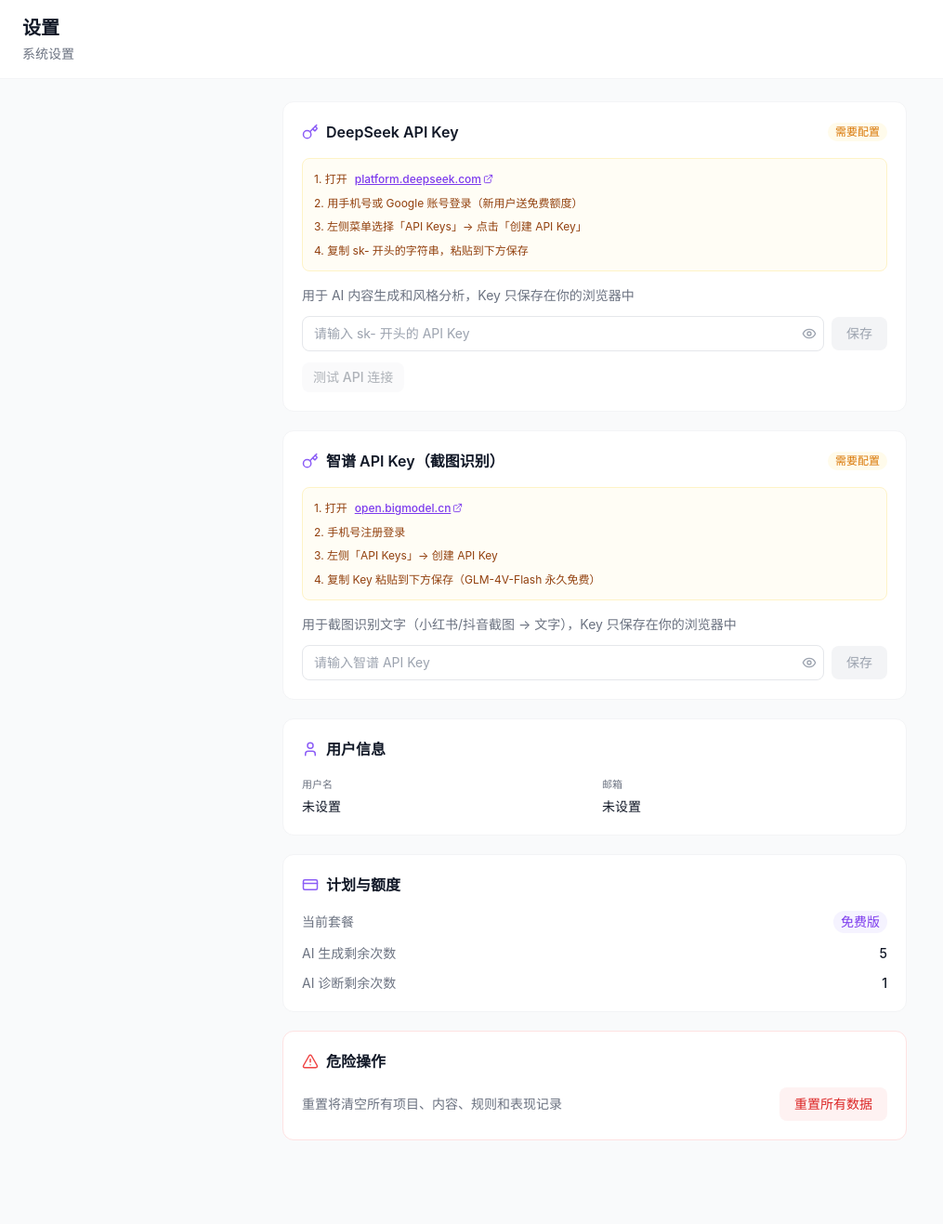
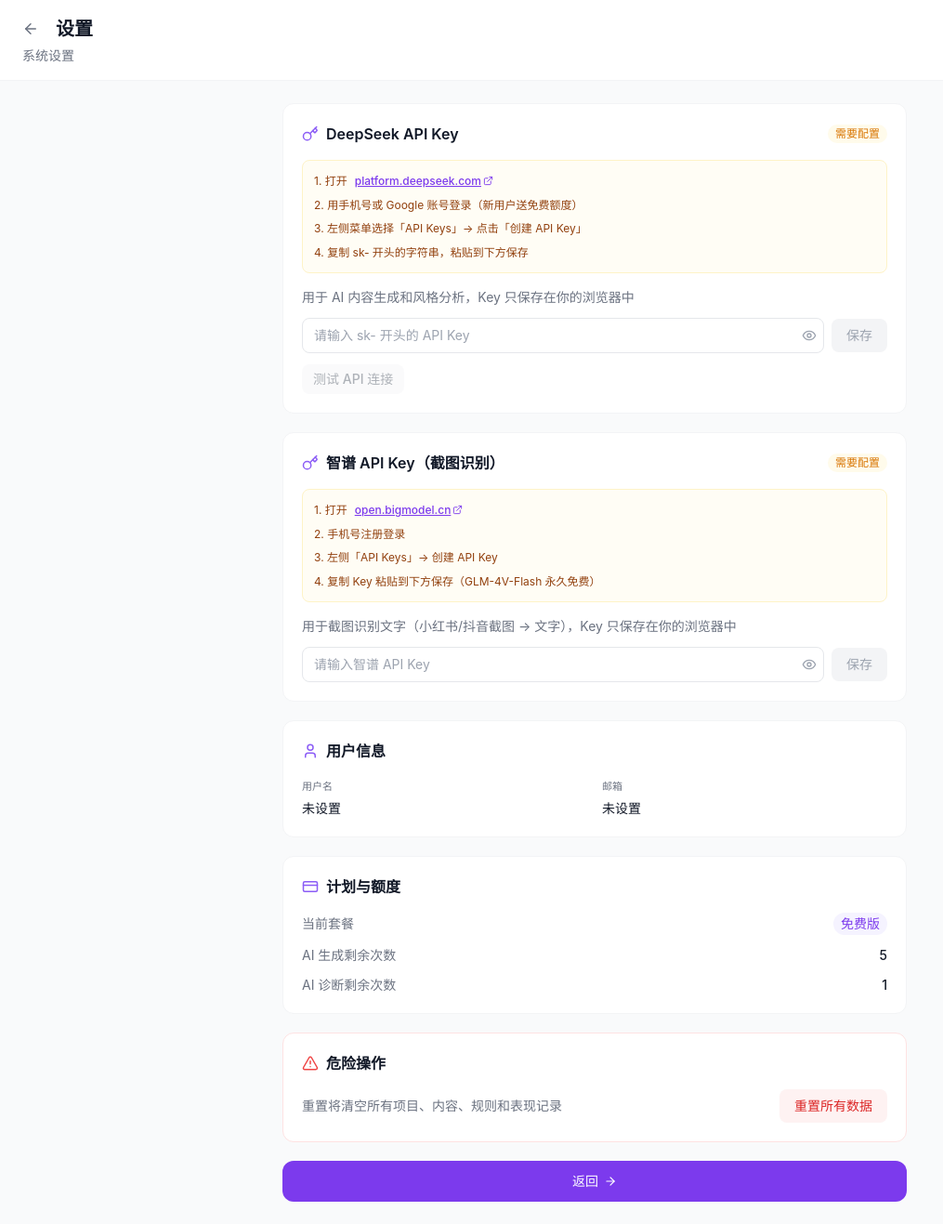
Before and after one commit to L2027123/guohe, a React (Vite) app: page /#/settings in a window 1280 px wide. Shown: the whole page at 93% size, without its empty margins (0-1015 px from the left). Before the commit the page ends 1251 px from the top, so only its background shows below. Built offline with nearby package versions, Linux system fonts and the light colour scheme.

Commit message:
fix: OCR max_tokens超限+Settings返回按钮缺失

```diff
--- a/src/pages/Settings.jsx
+++ b/src/pages/Settings.jsx
@@ -83,14 +83,20 @@
     <div className="flex flex-col h-full">
       <header className="px-6 py-4 bg-white border-b border-gray-100 shrink-0">
         <div className="flex items-center gap-3 mb-1">
-          {returnInfo?.from && (
-            <button
-              onClick={() => navigate(returnInfo.from, { state: returnInfo.fromState })}
-              className="p-1.5 -ml-1.5 rounded-lg hover:bg-gray-100 text-gray-500 hover:text-gray-900 transition-colors"
-            >
-              <ArrowLeft size={18} />
-            </button>
-          )}
+          <button
+            onClick={() => {
+              if (returnInfo?.from) {
+                navigate(returnInfo.from, { state: returnInfo.fromState })
+              } else if (window.history.length > 1) {
+                navigate(-1)
+              } else {
+                navigate('/dashboard')
+              }
+            }}
+            className="p-1.5 -ml-1.5 rounded-lg hover:bg-gray-100 text-gray-500 hover:text-gray-900 transition-colors"
+          >
+            <ArrowLeft size={18} />
+          </button>
           <h1 className="text-xl font-semibold text-gray-900">设置</h1>
         </div>
         <p className="text-sm text-gray-500">
@@ -354,6 +360,23 @@
               </button>
             </div>
           </div>
+
+          {/* 返回按钮 */}
+          <button
+            onClick={() => {
+              if (returnInfo?.from) {
+                navigate(returnInfo.from, { state: returnInfo.fromState })
+              } else if (window.history.length > 1) {
+                navigate(-1)
+              } else {
+                navigate('/dashboard')
+              }
+            }}
+            className="w-full py-3 rounded-xl bg-brand-600 text-white text-sm font-medium hover:bg-brand-700 transition-colors inline-flex items-center justify-center gap-1.5"
+          >
+            {returnInfo?.returnLabel || '返回'}
+            <ArrowLeft size={14} className="rotate-180" />
+          </button>
         </div>
       </div>
     </div>
--- a/src/utils/visionOCR.js
+++ b/src/utils/visionOCR.js
@@ -96,7 +96,7 @@
         },
       ],
       temperature: 0.1,
-      max_tokens: 4000,
+      max_tokens: 1024,
     }),
   })
 
```
